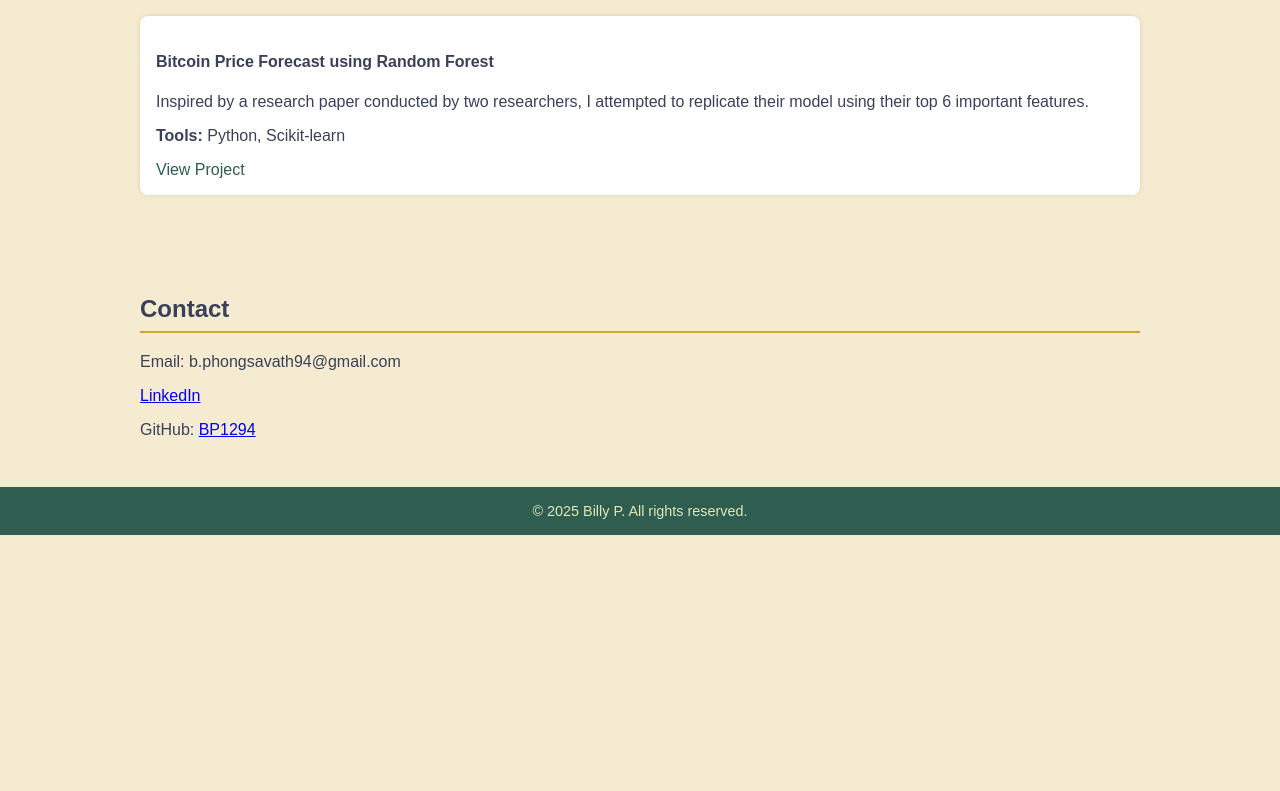
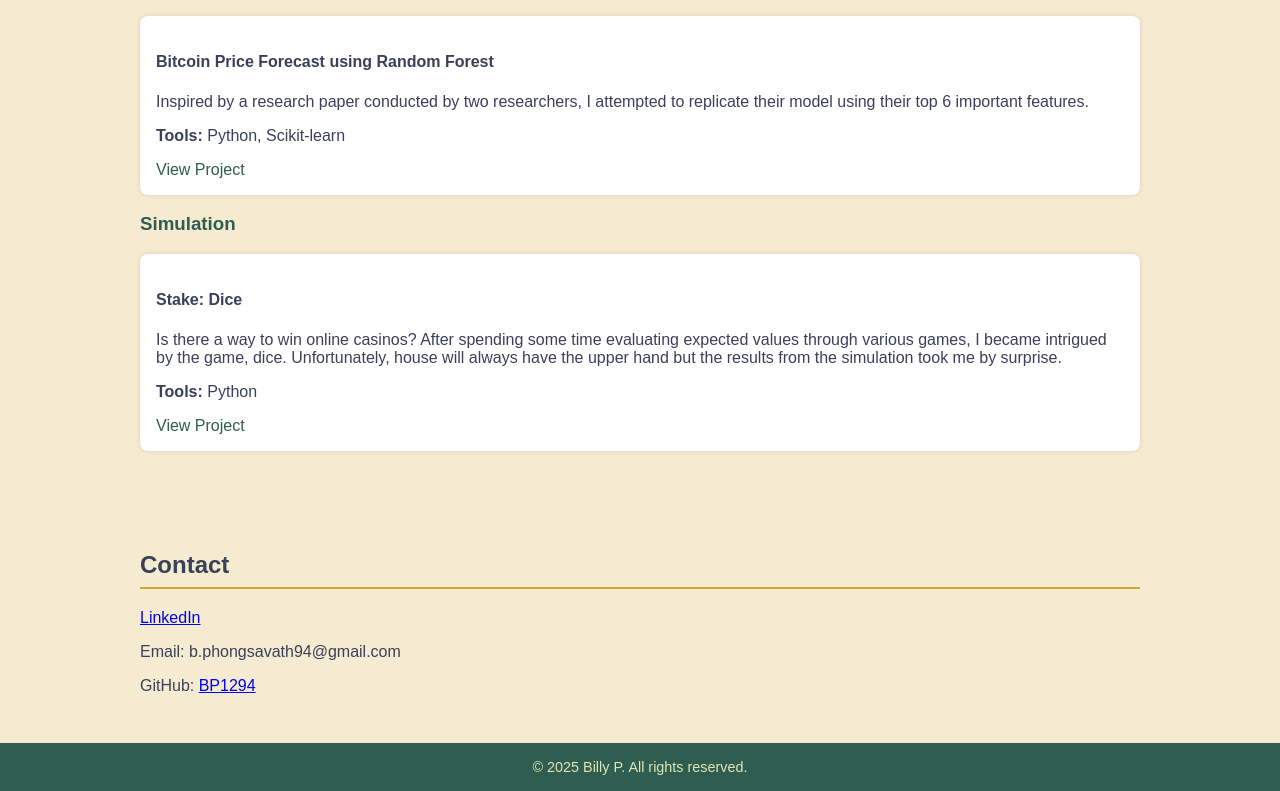
Before and after one commit to BP1294/billyp, a plain HTML site: page index.html in a window 1280 px wide. Shown: the part 744-1535 px from the top of the page. Before the commit the page ends 1279 px from the top, so only its background shows below. Drawn offline with Linux system fonts and the light colour scheme.

Commit message:
Update index.html

```diff
--- a/index.html
+++ b/index.html
@@ -85,6 +85,15 @@
       <a href="https://github.com/BP1294/BTC-Price-Prediction" target="_blank">View Project</a>
     </div>
 
+    <!-- Simulation -->
+    <h3>Simulation</h3>
+    <div class="project">
+      <h4>Stake: Dice</h4>
+      <p>Is there a way to win online casinos? After spending some time evaluating expected values through various games, I became intrigued by the game, dice.
+        Unfortunately, house will always have the upper hand but the results from the simulation took me by surprise. </p>
+      <p><strong>Tools:</strong> Python</p>
+      <a href="https://github.com/BP1294/Dice" target="_blank">View Project</a>
+    </div>
     <!-- Add more categories below -->
     <!--
     <h3>📈 Forecasting</h3>
@@ -94,8 +103,8 @@
 
   <section>
     <h2>Contact</h2>
+    <p><a href="https://www.linkedin.com/in/billy-p-a0679814a/" target="_blank">LinkedIn</a></p>
     <p>Email: b.phongsavath94@gmail.com</p>
-    <p><a href="https://www.linkedin.com/in/billy-p-a0679814a/" target="_blank">LinkedIn</a></p>
     <p>GitHub: <a href="https://github.com/yourusername" target="_blank">BP1294</a></p>
   </section>
 
```
